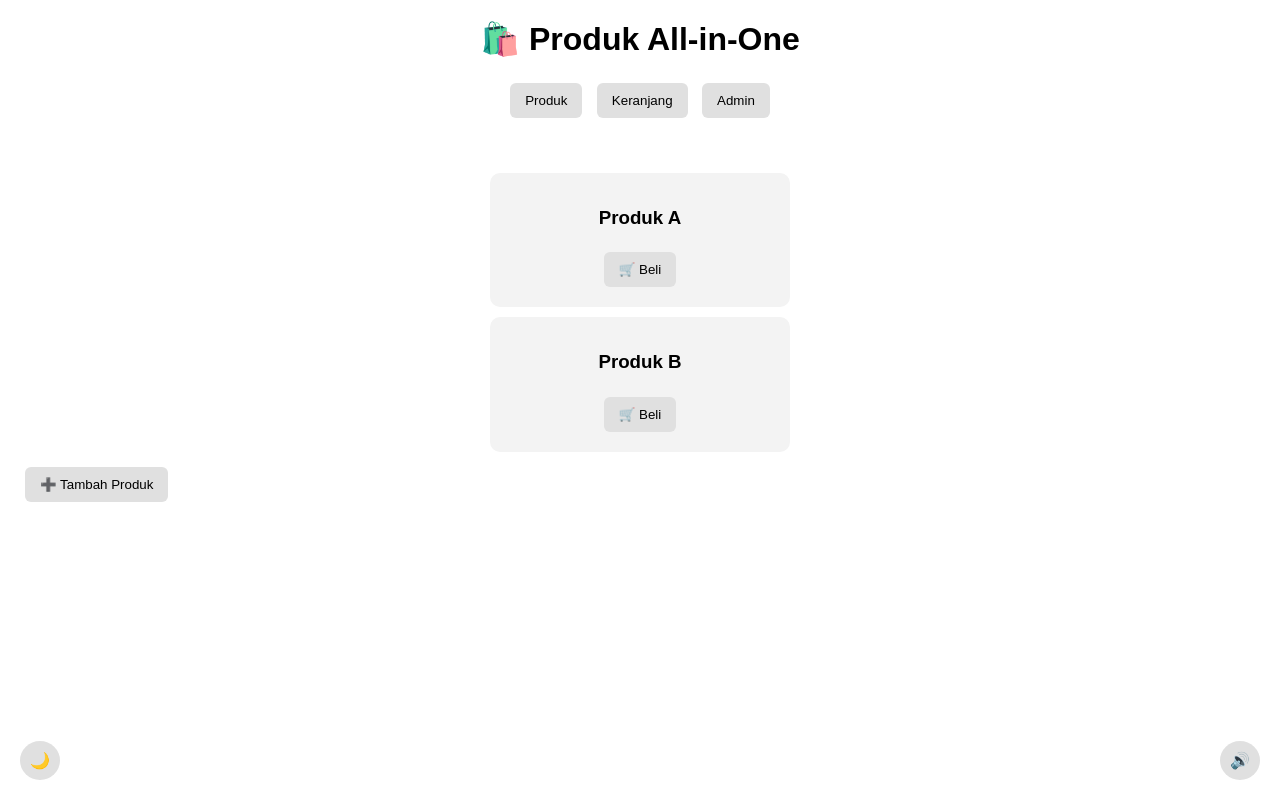
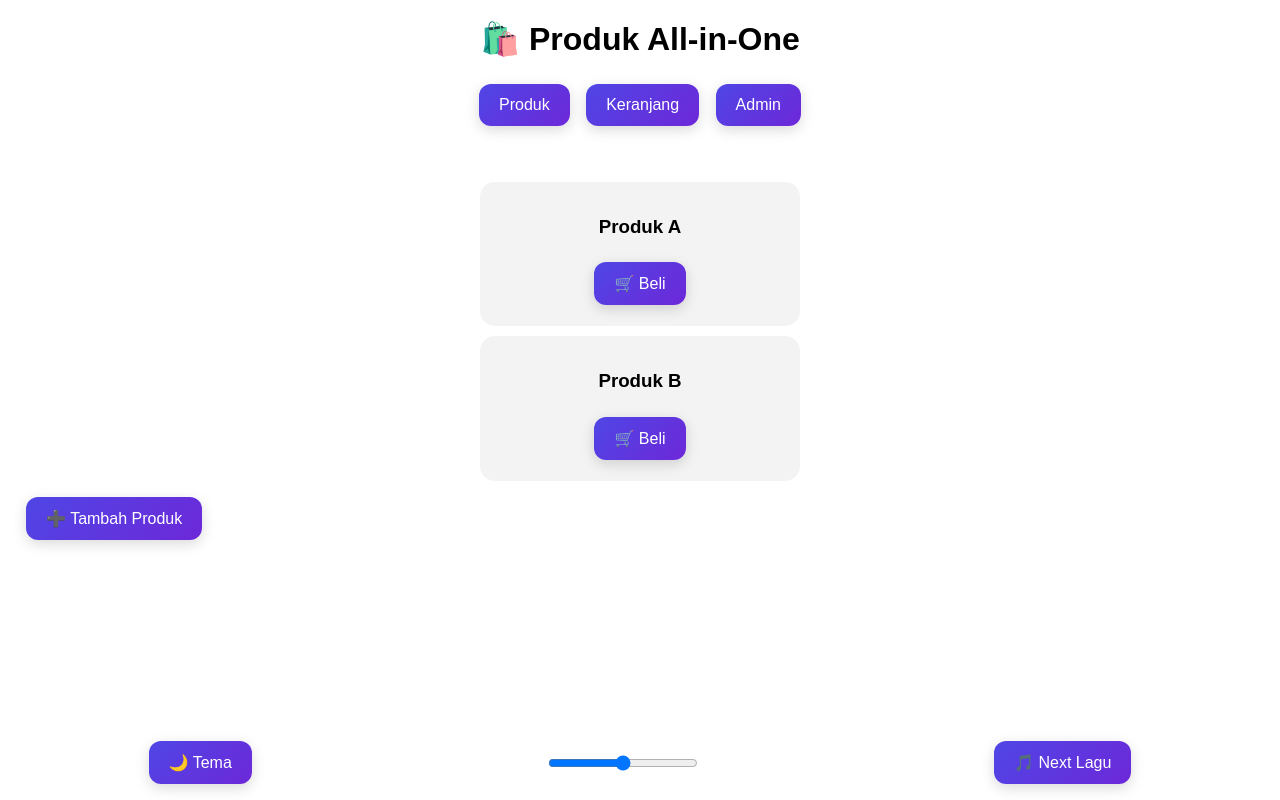
Before and after one commit to HanzyyOffc/ServerTes, a plain HTML site: page index.html in a window 1280 px wide. Drawn offline with Linux system fonts and the light colour scheme.

Commit message:
index.html

```diff
--- a/index.html
+++ b/index.html
@@ -3,21 +3,19 @@
 <head>
   <meta charset="UTF-8" />
   <meta name="viewport" content="width=device-width, initial-scale=1.0"/>
-  <title>Produk All-in-One</title>
+  <title>Produk All-in-One Modern</title>
   <style>
     :root {
       --bg: #ffffff;
       --text: #000000;
       --card: #f3f3f3;
-      --btn: #e0e0e0;
-      --btn-hover: #ccc;
+      --btn: linear-gradient(135deg, #4f46e5, #6d28d9);
+      --btn-hover: linear-gradient(135deg, #6d28d9, #4f46e5);
     }
     [data-theme="dark"] {
       --bg: #121212;
       --text: #ffffff;
       --card: #1e1e1e;
-      --btn: #2a2a2a;
-      --btn-hover: #444;
     }
     * {
       box-sizing: border-box;
@@ -41,14 +39,22 @@
     }
     .btn {
       background: var(--btn);
+      color: white;
       border: none;
-      padding: 10px 15px;
-      border-radius: 6px;
+      padding: 12px 20px;
+      font-size: 1rem;
+      border-radius: 12px;
       cursor: pointer;
-      margin: 5px;
+      margin: 6px;
+      box-shadow: 0 4px 14px rgba(0,0,0,0.15);
+      transition: all 0.3s ease;
     }
     .btn:hover {
       background: var(--btn-hover);
+      transform: scale(1.06);
+    }
+    .btn:active {
+      transform: scale(0.96);
     }
     .section {
       display: none;
@@ -61,20 +67,27 @@
       background: var(--card);
       padding: 15px;
       margin: 10px auto;
-      border-radius: 10px;
-      max-width: 300px;
+      border-radius: 15px;
+      max-width: 320px;
       text-align: center;
     }
-    .audio-control, .theme-toggle {
+    input, select {
+      padding: 8px;
+      margin: 5px;
+      width: 80%;
+    }
+    ul { padding-left: 20px; }
+    .controls {
       position: fixed;
-      bottom: 20px;
-      background: var(--btn);
-      padding: 10px;
-      border-radius: 50%;
-      cursor: pointer;
+      bottom: 10px;
+      width: 100%;
+      display: flex;
+      justify-content: space-around;
+      align-items: center;
     }
-    .audio-control { right: 20px; }
-    .theme-toggle { left: 20px; }
+    .slider {
+      width: 150px;
+    }
     #adminModal {
       display: none;
       position: fixed;
@@ -88,15 +101,9 @@
     #adminModal div {
       background: var(--card);
       padding: 20px;
-      border-radius: 10px;
+      border-radius: 12px;
       text-align: center;
     }
-    input {
-      margin: 5px;
-      padding: 8px;
-      width: 80%;
-    }
-    ul { padding-left: 20px; }
   </style>
 </head>
 <body>
@@ -144,32 +151,35 @@
   </div>
 </div>
 
-<!-- TOGGLE & AUDIO -->
-<div class="audio-control" onclick="toggleAudio()">🔊</div>
-<div class="theme-toggle" onclick="toggleTheme()">🌙</div>
-
-<audio id="bgMusic" loop autoplay>
+<!-- AUDIO & TOOLS -->
+<audio id="bgMusic" autoplay loop>
   <source src="https://cdn.pixabay.com/audio/2022/03/31/audio_6b198f99ab.mp3" type="audio/mp3">
 </audio>
 <audio id="clickSound">
   <source src="https://cdn.pixabay.com/audio/2022/10/23/audio_0d5328cfa7.mp3" type="audio/mp3">
 </audio>
 
+<div class="controls">
+  <button class="btn" onclick="toggleTheme()">🌙 Tema</button>
+  <input type="range" class="slider" id="volume" min="0" max="1" step="0.01" value="0.5" onchange="setVolume(this.value)">
+  <button class="btn" onclick="nextTrack()">🎵 Next Lagu</button>
+</div>
+
 <script>
   const bgMusic = document.getElementById("bgMusic");
   const clickSound = document.getElementById("clickSound");
+  const theme = localStorage.getItem("theme") || "light";
+  const playlist = [
+    "https://cdn.pixabay.com/audio/2022/03/31/audio_6b198f99ab.mp3",
+    "https://cdn.pixabay.com/audio/2022/10/25/audio_6f1fe6aa4e.mp3",
+    "https://cdn.pixabay.com/audio/2022/03/24/audio_3dc4d0e7aa.mp3"
+  ];
+  let trackIndex = 0;
 
-  const theme = localStorage.getItem("theme") || "light";
   document.documentElement.setAttribute("data-theme", theme);
-
   const products = JSON.parse(localStorage.getItem("products") || `["Produk A", "Produk B"]`);
   const cart = JSON.parse(localStorage.getItem("cart") || "[]");
   const stats = JSON.parse(localStorage.getItem("stats") || "{}");
-
-  function saveProducts() {
-    localStorage.setItem("products", JSON.stringify(products));
-    renderProducts();
-  }
 
   function renderProducts() {
     const container = document.getElementById("productList");
@@ -186,6 +196,11 @@
     });
   }
 
+  function saveProducts() {
+    localStorage.setItem("products", JSON.stringify(products));
+    renderProducts();
+  }
+
   function addNewProduct() {
     const name = prompt("Nama produk baru:");
     if (name) {
@@ -194,14 +209,14 @@
     }
   }
 
-  function renameProduct(index, newName) {
-    products[index] = newName.trim();
+  function renameProduct(i, name) {
+    products[i] = name.trim();
     saveProducts();
   }
 
-  function deleteProduct(index) {
+  function deleteProduct(i) {
     if (confirm("Hapus produk ini?")) {
-      products.splice(index, 1);
+      products.splice(i, 1);
       saveProducts();
     }
   }
@@ -211,8 +226,9 @@
     localStorage.setItem("cart", JSON.stringify(cart));
     stats[product] = (stats[product] || 0) + 1;
     localStorage.setItem("stats", JSON.stringify(stats));
+    alert(`${product} ditambahkan ke keranjang`);
     clickSound.play();
-    alert(`${product} ditambahkan!`);
+    if (navigator.vibrate) navigator.vibrate(50);
   }
 
   function showCart() {
@@ -272,10 +288,22 @@
     localStorage.setItem("theme", newTheme);
   }
 
-  function toggleAudio() {
-    bgMusic.muted = !bgMusic.muted;
-    document.querySelector(".audio-control").textContent = bgMusic.muted ? "🔇" : "🔊";
+  function setVolume(val) {
+    bgMusic.volume = val;
+    clickSound.volume = val;
   }
+
+  function nextTrack() {
+    trackIndex = (trackIndex + 1) % playlist.length;
+    bgMusic.src = playlist[trackIndex];
+    bgMusic.play();
+  }
+
+  // Autoplay fix
+  window.addEventListener('click', () => {
+    bgMusic.play();
+    clickSound.play();
+  }, { once: true });
 
   renderProducts();
   showCart();
```
